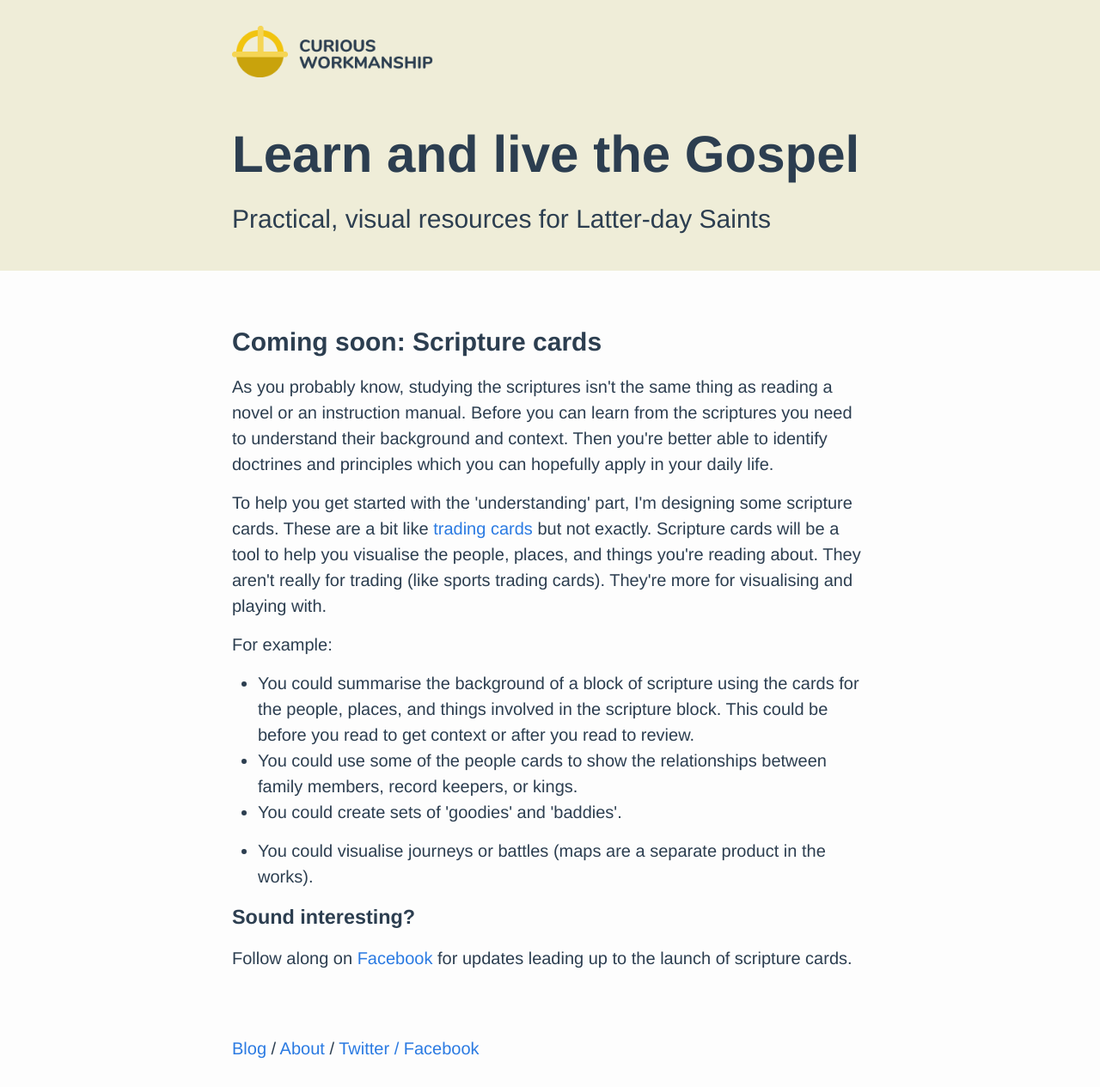
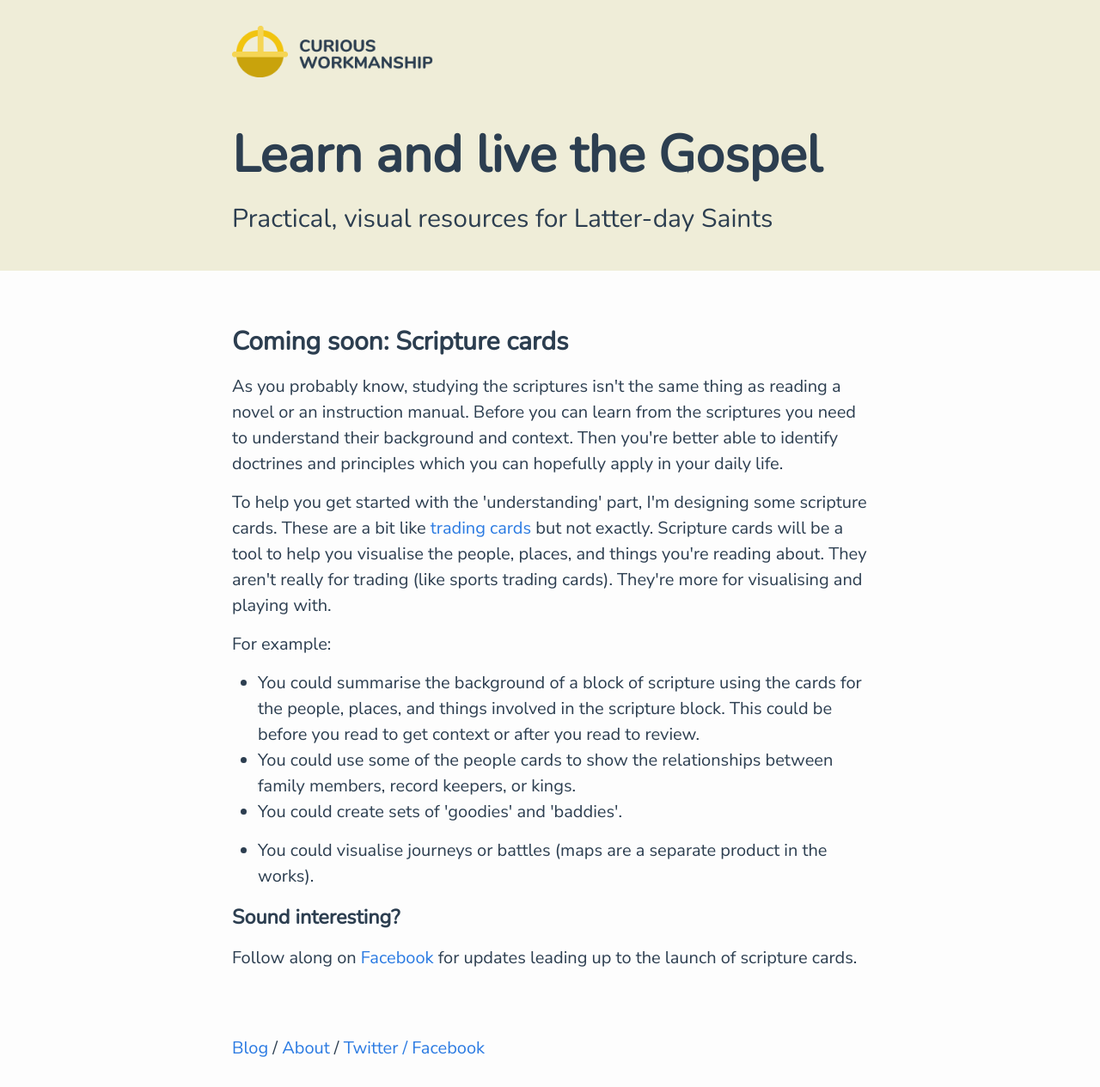
Before and after one commit to blairrorani/curious-workmanship, a Jekyll site: the page built from index.html, in a window 1280 px wide. Shown: the whole page at 86% size. Built offline with Jekyll 4.4.1, drawn with Linux system fonts in a browser that asks for light colours; some web fonts are replaced.

Commit message:
update head
fix missing fonts

```diff
--- a/_includes/head.html
+++ b/_includes/head.html
@@ -7,7 +7,7 @@
   <meta name="description" content="{% if page.excerpt %}{{ page.excerpt | strip_html | strip_newlines | truncate: 160 }}{% else %}{{ site.description }}{% endif %}">
 
   <!-- link Google fonts -->
-  <link href="https://fonts.googleapis.com/css?family=Nunito+Sans,Nunito" rel="stylesheet">
+  <link href="https://fonts.googleapis.com/css?family=Nunito|Nunito+Sans" rel="stylesheet">
   <link rel="stylesheet" href="{{ "/css/main.css" | prepend: site.baseurl }}">
   <link rel="canonical" href="{{ page.url | replace:'index.html','' | prepend: site.baseurl | prepend: site.url }}">
   <link rel="alternate" type="application/rss+xml" title="{{ site.title }}" href="{{ "/feed.xml" | prepend: site.baseurl | prepend: site.url }}">
```
